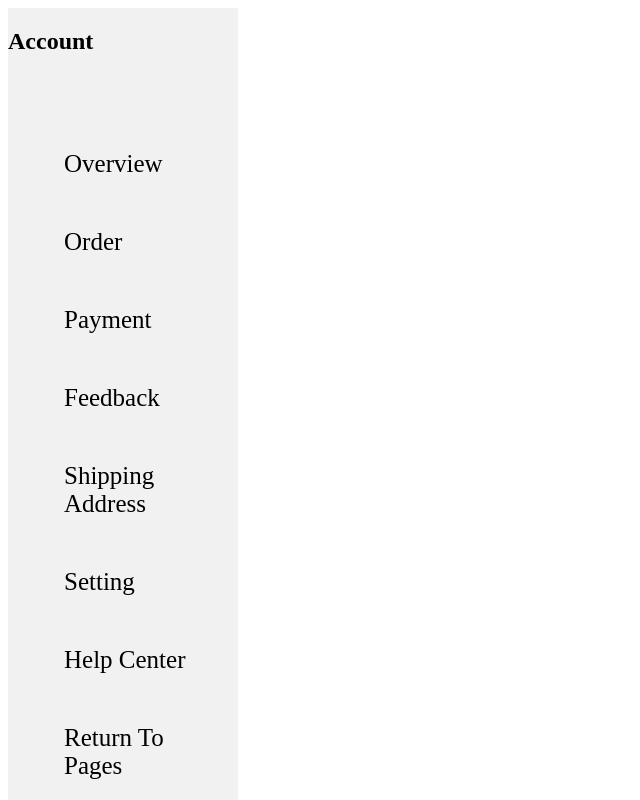
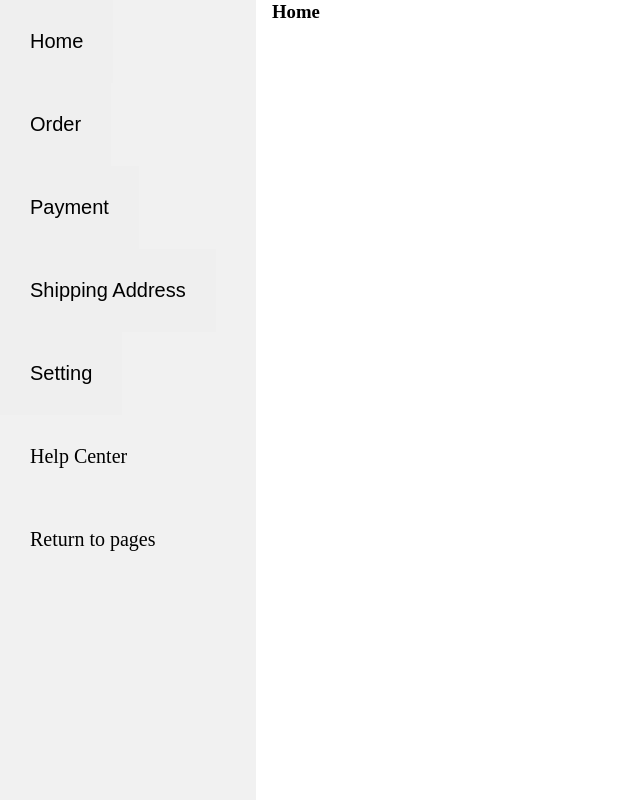
Before and after one commit to Yabindradev/e-comers, a Django app: page /user_informaction in a window 1280 px wide. Shown: the whole page, without its empty margins (0-640 px from the left). Run offline with Django 4.2, Linux system fonts and the light colour scheme.

Commit message:
add javascprit

```diff
--- a/qqqqqq/catlog/templates/user/user_profile.html
+++ b/qqqqqq/catlog/templates/user/user_profile.html
@@ -8,49 +8,110 @@
 </head>
 <body>
 <style>
-        main {
+    *{
         margin: 0;
         padding: 0;
-         width: 18%;
+    }
+    main{
+        width: 15%;
+        height: 100%;
+        background-color: rgb(194, 203, 203);
+    }
+    ul{
+        height: 100%;
+        list-style-type: none;
+    }
+    .menu{
+  margin: 0;
+  padding: 0;
+  width: 20%;
   background-color: #f1f1f1;
   position: fixed;
   height: 100%;
   overflow: auto;
     }
-        ul {
-         list-style-type: none;
+
+    .menu a {
+  display: block;
+  color: black;
+  padding: 30px;
+  text-decoration: none;
+  font-size: 20px;
 }
-
-     li a {
+    .menu button {
   display: block;
-         color: #000;
-         padding: 25px 16px;
+  color: black;
+  padding: 30px;
   text-decoration: none;
-         text-transform: capitalize;
-         font-size: 25px;
-
+  font-size: 20px;
 }
-     a:hover{
-        background-color: rgb(233, 227, 233);
+.contat{
+    margin-left: 20%;
+    padding: 1px 16px;
+}
+button{
+    border: none;
+}
+.tabcontent {
+  color: black;
+  display: none;
+  height: 100%;
 }
 </style>
 <main>
     <div class="logo">
-        <h2>Account</h2>
     </div>
     <div class="menu">
         <ul>
-            <li class="active"><a data-toggle="tab" href="#overviews"><a href="">Overview</a></li>
-            <li><a href="">Order</a></li>
-            <li><a href="">Payment</a></li>
-            <li><a href="">feedback</a></li>
-            <li><a href="">Shipping address</a></li>
-            <li><a href="">Setting</a></li>
+            <li><button class="tablink" onclick="openPage('Home', this)" id="defaultOpen">Home</button></li>
+            <li><button class="tablink" onclick="openPage('Order', this)">Order</button></li>
+            <li><button class="tablink" onclick="openPage('Payment', this)">Payment</button></li>
+            <li><button class="tablink" onclick="openPage('Shipping', this)">Shipping Address</button></li>
+            <li><button class="tablink" onclick="openPage('Setting', this)">Setting</button></li>
             <li><a href="">Help Center</a></li>
             <li><a href="">Return to pages</a></li>
         </ul>
     </div>
     </main>
+    <div class="contat">
+    <div id="Home" class="tabcontent">
+        <h3>Home</h3>
+    </div>
+
+    <div id="Order" class="tabcontent">
+        <h3>0rder</h3>
+    </div>
+
+    <div id="Payment" class="tabcontent">
+        <h3>Payment</h3>
+    </div>
+
+    <div id="Shipping" class="tabcontent">
+        <h3>Shipping</h3>
+    </div>
+    <div id="Setting" class="tabcontent">
+        <h3>Setting</h3>
+    </div>
+    </div>
+
+<script>
+    function openPage(pageName, elmnt, ) {
+        var i, tabcontent, tablinks;
+        tabcontent = document.getElementsByClassName("tabcontent");
+        for (i = 0; i < tabcontent.length; i++) {
+            tabcontent[i].style.display = "none";
+        }
+        tablinks = document.getElementsByClassName("tablink");
+        for (i = 0; i < tablinks.length; i++) {
+            tablinks[i].style.backgroundColor = "";
+        }
+        document.getElementById(pageName).style.display = "block";
+        elmnt.style.backgroundColor
+    }
+
+    // Get the element with id="defaultOpen" and click on it
+    document.getElementById("defaultOpen").click();
+</script>
 </body>
 
 </html>
```
Also changed, not shown: qqqqqq/catlog/templates/user/overviews.html (deleted, +0 -13 lines), qqqqqq/requirements.txt (added, +10 -0 lines). Lines whose indentation alone changed are shown as unchanged.
